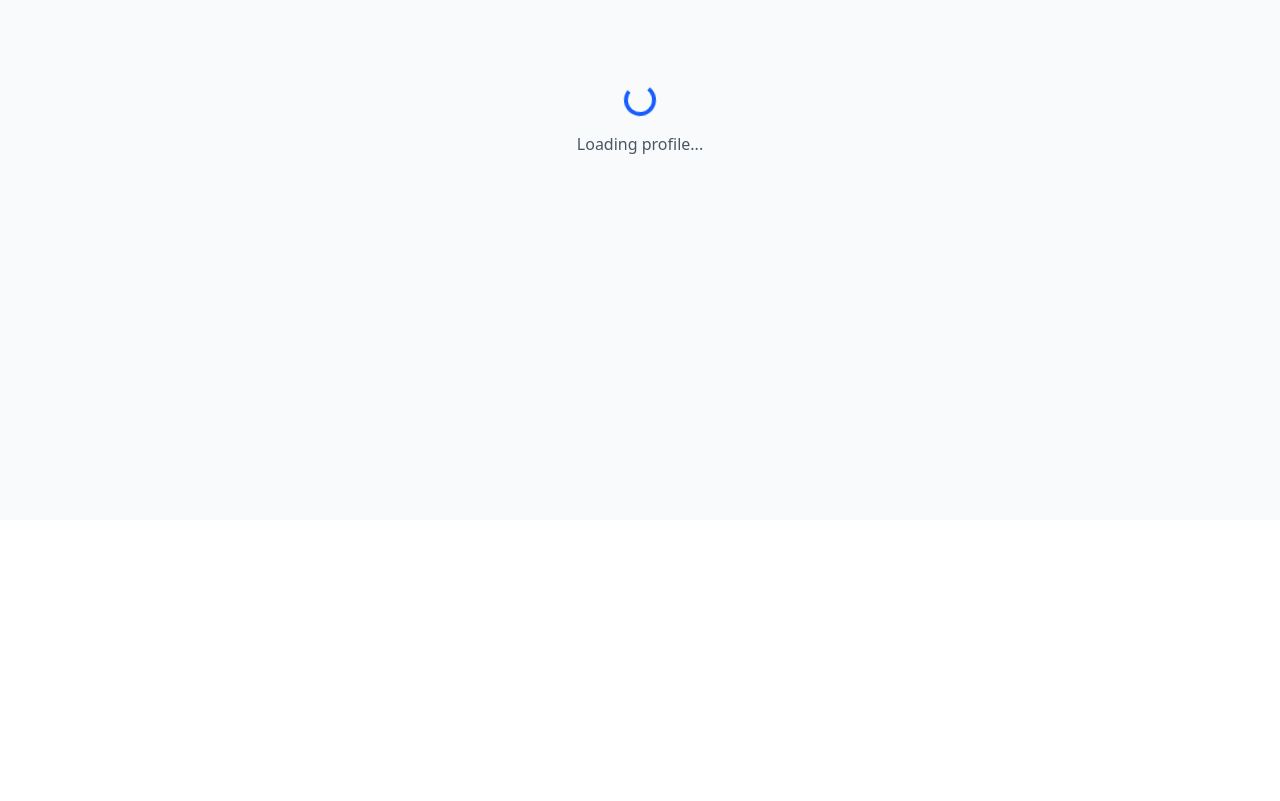
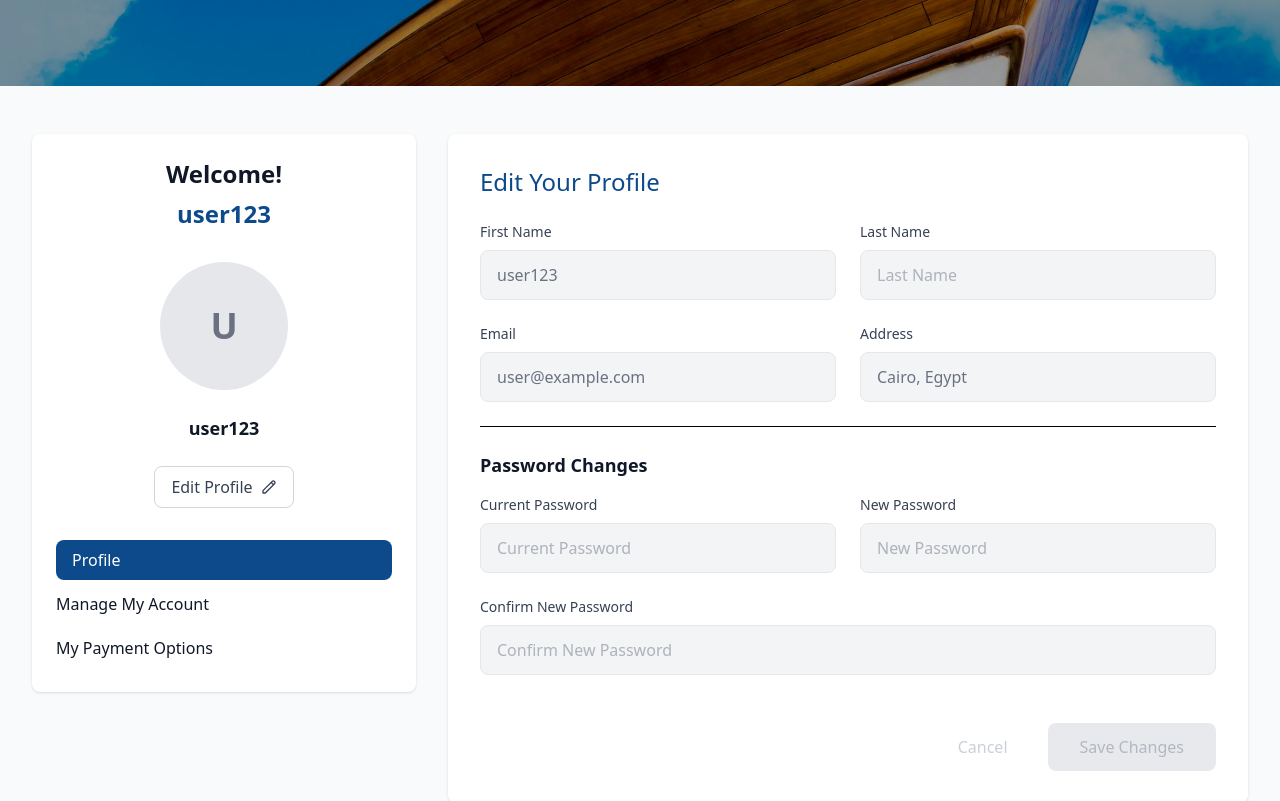
Before and after one commit to MustafaGaberr/beta-marakbi, a Next.js app: page /profile in a window 1280 px wide. Before the commit this address had no page. Shown: the part 280-1081 px from the top of the page. Before the commit the page ends 800 px from the top, so only its background shows below. Built offline with nearby package versions, Linux system fonts and the light colour scheme.

Commit message:
my profile

```diff
--- a/src/app/profile/page.tsx
+++ b/src/app/profile/page.tsx
@@ -9,6 +9,7 @@ import Footer from '@/components/Footer';
 export default function ProfilePage() {
   const [user, setUser] = useState<{id?: string; fullName?: string; email?: string; role?: 'user' | 'boat_owner' | 'admin'} | null>(null);
   const [loading, setLoading] = useState(true);
+  const [isEditing, setIsEditing] = useState(false);
   const [formData, setFormData] = useState({
     firstName: '',
     lastName: '',
@@ -18,18 +19,12 @@ export default function ProfilePage() {
     newPassword: '',
     confirmPassword: ''
   });
-  // const [isEditing, setIsEditing] = useState(false);
   const [error, setError] = useState('');
   const [success, setSuccess] = useState('');
   const router = useRouter();
 
   useEffect(() => {
-    const token = getToken();
-    if (!token) {
-      router.push('/login');
-      return;
-    }
-
+    // For dummy data mode, simulate logged in user
     const fetchProfile = async () => {
       try {
         const profileData = await getCustomerProfile();
@@ -44,8 +39,8 @@ export default function ProfilePage() {
         });
 
         setFormData({
-          firstName: profileData.username || '',
-          lastName: '',
+          firstName: profileData.username?.split(' ')[0] || '',
+          lastName: profileData.username?.split(' ')[1] || '',
           email: profileData.email || '',
           address: profileData.address || '',
           currentPassword: '',
@@ -122,6 +117,12 @@ export default function ProfilePage() {
         confirmPassword: ''
       }));
 
+      // Exit edit mode after successful save
+      setIsEditing(false);
+
+      // Hide success message after 3 seconds
+      setTimeout(() => setSuccess(''), 3000);
+
     } catch (error) {
       console.error('Profile update error:', error);
       setError(handleApiError(error));
@@ -129,9 +130,9 @@ export default function ProfilePage() {
   };
 
   const handleCancel = () => {
-    // setIsEditing(false);
     setError('');
     setSuccess('');
+    setIsEditing(false);
     // Reset form data
     setFormData(prev => ({
       ...prev,
@@ -200,19 +201,48 @@ export default function ProfilePage() {
 
           {/* Left Sidebar - Profile Navigation */}
           <div className="lg:col-span-1">
-            <div className="bg-white p-6">
-              <div className="mb-8">
-                <h2 className="text-5xl font-bold text-gray-900 mb-2 font-poppins">Welcome!</h2>
-                <p className="text-blue-600 text-5xl font-bold font-poppins">{user.fullName?.split(' ')[0] || 'User'}</p>
+            <div className="bg-white p-6 rounded-lg shadow-sm">
+              <div className="text-center mb-8">
+                <h2 className="text-2xl font-bold text-gray-900 mb-2 font-poppins">Welcome!</h2>
+                <p className="text-[#0C4A8C] text-2xl font-bold font-poppins">{user.fullName?.split(' ')[0] || 'User'}</p>
+              </div>
+
+              {/* Profile Picture */}
+              <div className="flex justify-center mb-6">
+                <div className="w-32 h-32 bg-gray-200 rounded-full flex items-center justify-center">
+                  <span className="text-4xl font-bold text-gray-500 font-poppins">
+                    {user.fullName?.split(' ').map(n => n[0]).join('').toUpperCase() || 'U'}
+                  </span>
+                </div>
+              </div>
+
+              {/* Full Name */}
+              <div className="text-center mb-6">
+                <p className="text-lg font-semibold text-gray-900 font-poppins">{user.fullName || 'User Name'}</p>
+              </div>
+
+              {/* Edit Profile Button */}
+              <div className="flex justify-center mb-8">
+                <button
+                  onClick={() => setIsEditing(!isEditing)}
+                  className="flex items-center justify-center gap-2 px-4 py-2 bg-white border border-gray-300 rounded-lg text-gray-700 font-poppins hover:bg-gray-50 transition-colors"
+                >
+                  <span className="font-poppins">Edit Profile</span>
+                  <svg className="w-4 h-4" fill="none" stroke="currentColor" viewBox="0 0 24 24">
+                    <path strokeLinecap="round" strokeLinejoin="round" strokeWidth={2} d="M15.232 5.232l3.536 3.536m-2.036-5.036a2.5 2.5 0 113.536 3.536L6.5 21.036H3v-3.572L16.732 3.732z" />
+                  </svg>
+                </button>
               </div>
 
               <div>
-                <h3 className="text-lg font-semibold text-gray-900 mb-4 font-poppins">Manage My Account</h3>
                 <nav className="space-y-1">
-                  <a href="/profile" className="block text-blue-600 font-medium font-poppins text-base">
-                    My Profile
+                  <a href="/profile" className="block bg-[#0C4A8C] text-white px-4 py-2 rounded-lg font-medium font-poppins text-base">
+                    Profile
                   </a>
-                  <a href="/payment-options" className="block text-gray-600 font-poppins text-base">
+                  <a href="/manage-account" className="block text-gray-900 font-poppins text-base hover:text-[#0C4A8C] transition-colors py-2">
+                    Manage My Account
+                  </a>
+                  <a href="/payment-options" className="block text-gray-900 font-poppins text-base hover:text-[#0C4A8C] transition-colors py-2">
                     My Payment Options
                   </a>
                 </nav>
@@ -222,8 +252,8 @@ export default function ProfilePage() {
 
           {/* Right Content - Edit Profile Form */}
           <div className="lg:col-span-2">
-            <div className="bg-white rounded-lg p-8">
-              <h2 className="text-2xl font-medium text-blue-600 mb-6 font-poppins">Edit Your Profile</h2>
+            <div className="bg-white rounded-lg p-8 shadow-sm">
+              <h2 className="text-2xl font-medium text-[#0C4A8C] mb-6 font-poppins">Edit Your Profile</h2>
 
               <form onSubmit={handleSaveChanges} className="space-y-6">
                 {/* Personal Information */}
@@ -235,7 +265,12 @@ export default function ProfilePage() {
                       name="firstName"
                       value={formData.firstName}
                       onChange={handleInputChange}
-                      className="w-full px-4 py-3 bg-gray-100 rounded-lg focus:ring-2 focus:ring-blue-500 focus:bg-white font-poppins"
+                      disabled={!isEditing}
+                      className={`w-full px-4 py-3 rounded-lg font-poppins ${
+                        isEditing
+                          ? 'bg-white border border-gray-300 focus:ring-2 focus:ring-[#0C4A8C] focus:border-[#0C4A8C]'
+                          : 'bg-gray-100 border border-gray-200 text-gray-500'
+                      }`}
                       placeholder="First Name"
                       required
                     />
@@ -248,7 +283,12 @@ export default function ProfilePage() {
                       name="lastName"
                       value={formData.lastName}
                       onChange={handleInputChange}
-                      className="w-full px-4 py-3 bg-gray-100 rounded-lg focus:ring-2 focus:ring-blue-500 focus:bg-white font-poppins"
+                      disabled={!isEditing}
+                      className={`w-full px-4 py-3 rounded-lg font-poppins ${
+                        isEditing
+                          ? 'bg-white border border-gray-300 focus:ring-2 focus:ring-[#0C4A8C] focus:border-[#0C4A8C]'
+                          : 'bg-gray-100 border border-gray-200 text-gray-500'
+                      }`}
                       placeholder="Last Name"
                       required
                     />
@@ -261,7 +301,12 @@ export default function ProfilePage() {
                       name="email"
                       value={formData.email}
                       onChange={handleInputChange}
-                      className="w-full px-4 py-3 bg-gray-100 rounded-lg focus:ring-2 focus:ring-blue-500 focus:bg-white font-poppins"
+                      disabled={!isEditing}
+                      className={`w-full px-4 py-3 rounded-lg font-poppins ${
+                        isEditing
+                          ? 'bg-white border border-gray-300 focus:ring-2 focus:ring-[#0C4A8C] focus:border-[#0C4A8C]'
+                          : 'bg-gray-100 border border-gray-200 text-gray-500'
+                      }`}
                       placeholder="Email"
                       required
                     />
@@ -274,7 +319,12 @@ export default function ProfilePage() {
                       name="address"
                       value={formData.address}
                       onChange={handleInputChange}
-                      className="w-full px-4 py-3 bg-gray-100 rounded-lg focus:ring-2 focus:ring-blue-500 focus:bg-white font-poppins"
+                      disabled={!isEditing}
+                      className={`w-full px-4 py-3 rounded-lg font-poppins ${
+                        isEditing
+                          ? 'bg-white border border-gray-300 focus:ring-2 focus:ring-[#0C4A8C] focus:border-[#0C4A8C]'
+                          : 'bg-gray-100 border border-gray-200 text-gray-500'
+                      }`}
                       placeholder="Address"
                     />
                   </div>
@@ -292,7 +342,12 @@ export default function ProfilePage() {
                       name="currentPassword"
                       value={formData.currentPassword}
                       onChange={handleInputChange}
-                      className="w-full px-4 py-3 bg-gray-100 rounded-lg focus:ring-2 focus:ring-blue-500 focus:bg-white font-poppins"
+                      disabled={!isEditing}
+                      className={`w-full px-4 py-3 rounded-lg font-poppins ${
+                        isEditing
+                          ? 'bg-white border border-gray-300 focus:ring-2 focus:ring-[#0C4A8C] focus:border-[#0C4A8C]'
+                          : 'bg-gray-100 border border-gray-200 text-gray-500'
+                      }`}
                       placeholder="Current Password"
                     />
                     </div>
@@ -304,7 +359,12 @@ export default function ProfilePage() {
                       name="newPassword"
                       value={formData.newPassword}
                       onChange={handleInputChange}
-                      className="w-full px-4 py-3 bg-gray-100 rounded-lg focus:ring-2 focus:ring-blue-500 focus:bg-white font-poppins"
+                      disabled={!isEditing}
+                      className={`w-full px-4 py-3 rounded-lg font-poppins ${
+                        isEditing
+                          ? 'bg-white border border-gray-300 focus:ring-2 focus:ring-[#0C4A8C] focus:border-[#0C4A8C]'
+                          : 'bg-gray-100 border border-gray-200 text-gray-500'
+                      }`}
                       placeholder="New Password"
                     />
                     </div>
@@ -316,7 +376,12 @@ export default function ProfilePage() {
                       name="confirmPassword"
                       value={formData.confirmPassword}
                       onChange={handleInputChange}
-                      className="w-full px-4 py-3 bg-gray-100 rounded-lg focus:ring-2 focus:ring-blue-500 focus:bg-white font-poppins"
+                      disabled={!isEditing}
+                      className={`w-full px-4 py-3 rounded-lg font-poppins ${
+                        isEditing
+                          ? 'bg-white border border-gray-300 focus:ring-2 focus:ring-[#0C4A8C] focus:border-[#0C4A8C]'
+                          : 'bg-gray-100 border border-gray-200 text-gray-500'
+                      }`}
                       placeholder="Confirm New Password"
                     />
                     </div>
@@ -336,18 +401,28 @@ export default function ProfilePage() {
                   </div>
                 )}
 
-                {/* Action Buttons */}
+                {/* Action Buttons - Always visible but disabled when not editing */}
                 <div className="flex justify-end space-x-4 pt-6">
                   <button
                     type="button"
                     onClick={handleCancel}
-                    className="px-6 py-3 text-gray-700 hover:text-gray-900 font-medium font-poppins"
+                    disabled={!isEditing}
+                    className={`px-6 py-3 font-medium font-poppins transition-colors ${
+                      isEditing
+                        ? 'text-gray-700 hover:text-gray-900 cursor-pointer'
+                        : 'text-gray-400 cursor-not-allowed'
+                    }`}
                   >
                     Cancel
                   </button>
                   <button
                     type="submit"
-                    className="px-8 py-3 bg-blue-600 text-white font-medium rounded-lg hover:bg-blue-700 transition-colors font-poppins"
+                    disabled={!isEditing}
+                    className={`px-8 py-3 font-medium rounded-lg transition-colors font-poppins ${
+                      isEditing
+                        ? 'bg-[#0C4A8C] text-white hover:bg-[#0A3D7A] cursor-pointer'
+                        : 'bg-gray-300 text-gray-500 cursor-not-allowed'
+                    }`}
                   >
                     Save Changes
                   </button>
--- a/src/middleware.ts
+++ b/src/middleware.ts
@@ -7,8 +7,11 @@ const authPages = ['/login', '/signup', '/verify-code', '/forgot-password', '/se
 // Always allow access to these debugging pages
 const debugPages = ['/test-auth', '/quick-logout', '/test-clicks', '/test-middleware'];
 
+// For dummy data mode, allow access to profile without authentication
+const dummyDataPages = ['/profile'];
+
 // Pages that require authentication
-const protectedPages = ['/dashboard', '/profile', '/bookings', '/admin'];
+const protectedPages = ['/dashboard', '/bookings', '/admin'];
 
 export function middleware(request: NextRequest) {
   const { pathname } = request.nextUrl;
@@ -22,6 +25,11 @@ export function middleware(request: NextRequest) {
 
   // Special handling for debug pages - always allow access regardless of auth status
   if (debugPages.some(page => pathname.startsWith(page))) {
+    return NextResponse.next();
+  }
+
+  // Special handling for dummy data pages - allow access without authentication
+  if (dummyDataPages.some(page => pathname.startsWith(page))) {
     return NextResponse.next();
   }
 
```
Also changed, not shown: src/lib/api.js.
